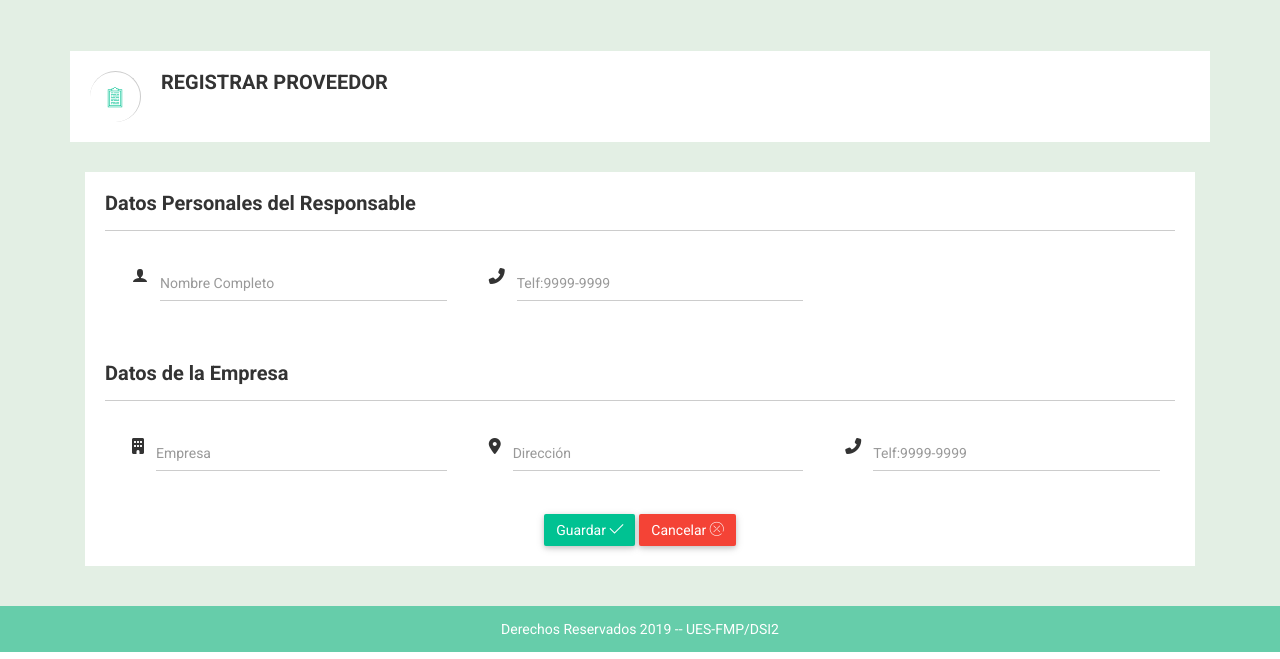
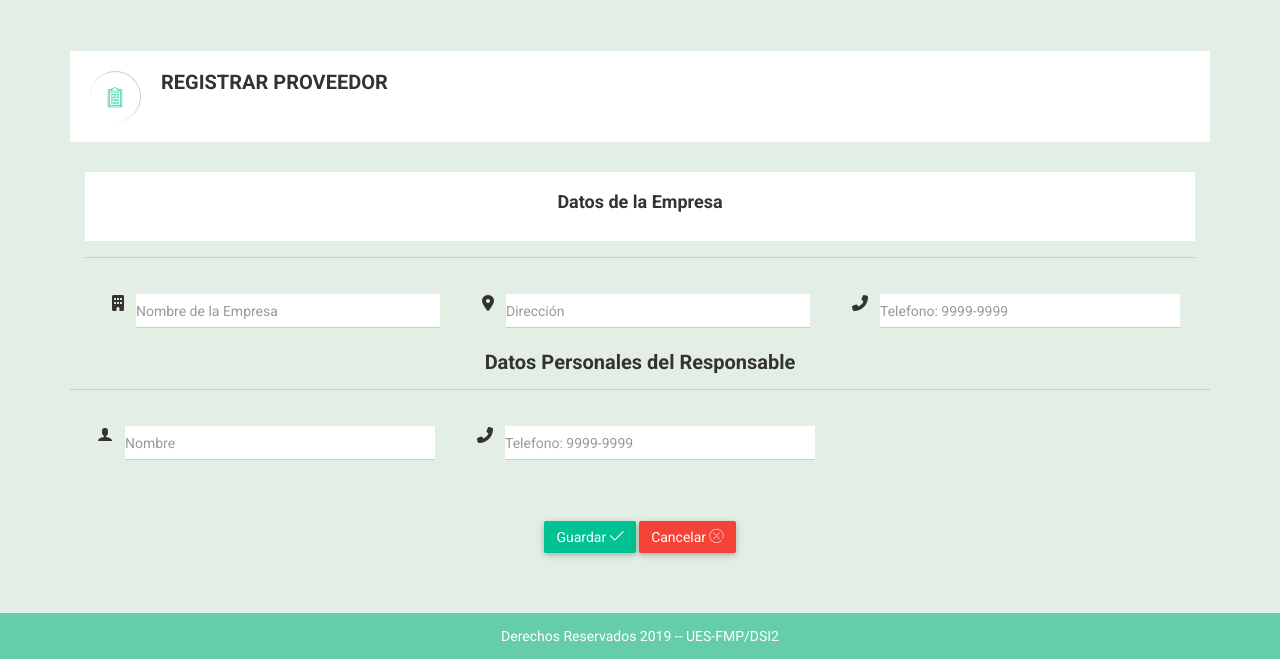
Before and after one commit to blnqx892/notika, a PHP site: page /RegProveedor.php in a window 1280 px wide. Shown: the part 153-812 px from the top of the page. Run offline with PHP 8.4, Linux system fonts and the light colour scheme; some libraries are stand-ins or nearby versions; some web fonts are replaced.

Commit message:
Proveedor

```diff
--- a/green-horizotal/RegProveedor.php
+++ b/green-horizotal/RegProveedor.php
@@ -33,10 +33,48 @@
   </div>
   <!-- Breadcomb area End-->
   <!-- Inbox area Start-->
+  <form action="Controladores/ProveedorC.php" method="POST">
+    <center>
   <div class="inbox-area">
     <div class="container">
       <div class="col-lg-12 col-md-12 col-sm-12 col-xs-12">
         <div class="form-element-list">
+
+              <h4>Datos de la Empresa</h4>
+            </div>
+            <hr style="width:100%;border-color:light-gray 15px;"><br>
+            <div class="col-lg-4 col-md-4 col-sm-4 col-xs-12">
+              <div class="form-group ic-cmp-int">
+                <div class="form-ic-cmp">
+                  <span class="fas fa-building"></span>
+                </div>
+                <div class="nk-int-st">
+                  <input type="text" class="form-control" placeholder="Nombre de la Empresa" name="nomEmp"id="nomEmp">
+                </div>
+              </div>
+            </div>
+            <div class="col-lg-4 col-md-4 col-sm-4 col-xs-12">
+              <div class="form-group ic-cmp-int">
+                <div class="form-ic-cmp">
+                <span class="fas fa-map-marker-alt"></span>
+                </div>
+                <div class="nk-int-st">
+                  <input type="text" class="form-control" placeholder="Dirección" name="dirEmp" id="dirEmp">
+                </div>
+              </div>
+            </div>
+            <div class="col-lg-4 col-md-4 col-sm-4 col-xs-12">
+              <div class="form-group ic-cmp-int">
+                <div class="form-ic-cmp">
+                <span class="fas fa-phone-alt"></span>
+                </div>
+                <div class="nk-int-st">
+                  <input type="text" class="form-control" placeholder="Telefono: 9999-9999" name="telEmp" id="telEmp">
+                </div>
+              </div>
+            </div>
+            <br><br><br>
+          </div>
           <div class="typography-hd-cr-4">
             <h4>Datos Personales del Responsable</h4>
           </div>
@@ -48,7 +86,7 @@
                 <span class="icon-user"></span>
                 </div>
                 <div class="nk-int-st">
-                  <input type="text" class="form-control" placeholder="Nombre Completo">
+                  <input type="text" class="form-control" placeholder="Nombre" name="nomRes" id="nomRes">
                 </div>
               </div>
             </div>
@@ -58,48 +96,13 @@
                 <span class="fas fa-phone-alt"></span>
                 </div>
                 <div class="nk-int-st">
-                  <input type="text" class="form-control" placeholder="Telf:9999-9999">
+                  <input type="text" class="form-control" placeholder="Telefono: 9999-9999" name="telRes" id="telRes">
                 </div>
               </div>
             </div><br><br><br><br><br>
             <div class="typography-hd-cr-4">
-              <h4>Datos de la Empresa</h4>
-            </div>
-            <hr style="width:100%;border-color:light-gray 25px;"><br>
-            <div class="col-lg-4 col-md-4 col-sm-4 col-xs-12">
-              <div class="form-group ic-cmp-int">
-                <div class="form-ic-cmp">
-                  <span class="fas fa-building"></span>
-                </div>
-                <div class="nk-int-st">
-                  <input type="text" class="form-control" placeholder="Empresa">
-                </div>
-              </div>
-            </div>
-            <div class="col-lg-4 col-md-4 col-sm-4 col-xs-12">
-              <div class="form-group ic-cmp-int">
-                <div class="form-ic-cmp">
-                <span class="fas fa-map-marker-alt"></span>
-                </div>
-                <div class="nk-int-st">
-                  <input type="text" class="form-control" placeholder="Dirección">
-                </div>
-              </div>
-            </div>
-            <div class="col-lg-4 col-md-4 col-sm-4 col-xs-12">
-              <div class="form-group ic-cmp-int">
-                <div class="form-ic-cmp">
-                <span class="fas fa-phone-alt"></span>
-                </div>
-                <div class="nk-int-st">
-                  <input type="text" class="form-control" placeholder="Telf:9999-9999">
-                </div>
-              </div>
-            </div>
-            <br><br><br>
-          </div>
           <center>
-            <button class="btn btn-success notika-btn-success">Guardar <i
+            <button class="btn btn-success notika-btn-success" type="submit">Guardar <i
                 class="notika-icon notika-checked"></i></button>
             <button class="btn btn-danger notika-btn-danger">Cancelar <i class="notika-icon notika-close"></i></button>
           </center>
@@ -108,6 +111,8 @@
       </div>
     </div>
   </div>
+</center>
+</form>
   <!-- Inbox area End-->
   <!-- Start Footer area-->
   <div class="footer-copyright-area">
```
